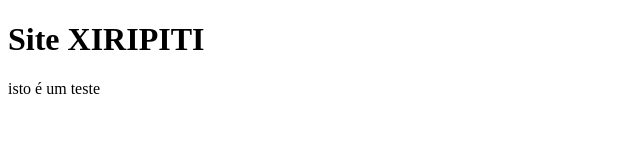
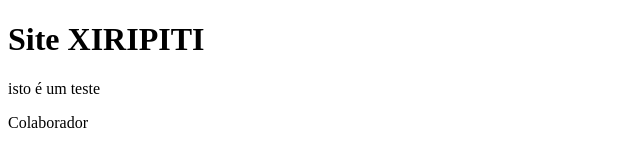
Before and after one commit to MarcosAlvaraes/xiripiti, a plain HTML site: page index.html in a window 1280 px wide. Shown: the full height of the page, 0-640 px from the left. Drawn offline with Linux system fonts and the light colour scheme.

Commit message:
Paragrafo colaborador

```diff
--- a/index.html
+++ b/index.html
@@ -9,5 +9,6 @@
 <body>
     <h1>Site  XIRIPITI</h1>
     <p>isto é um teste</p>
+    <P>Colaborador</P>
 </body>
 </html>
```
